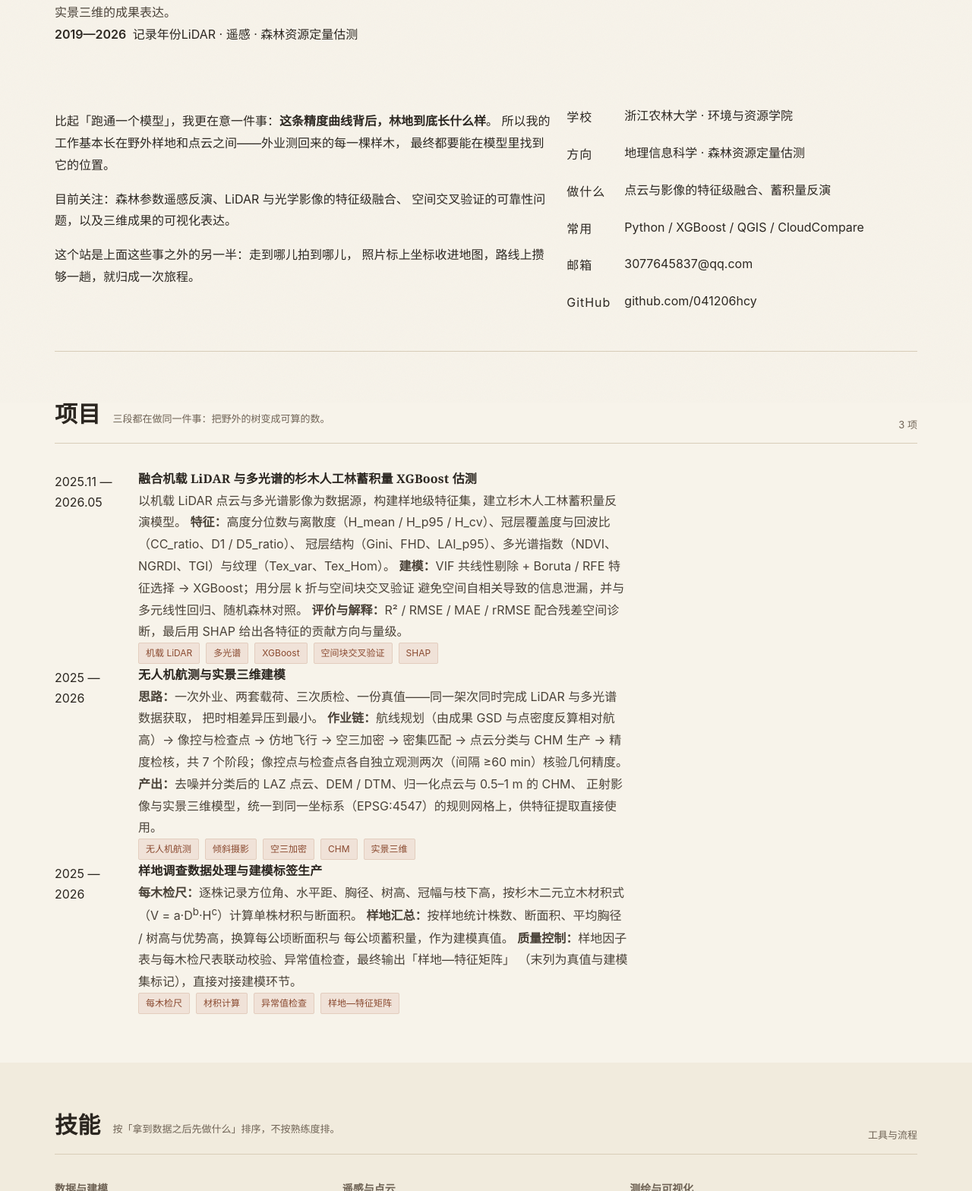
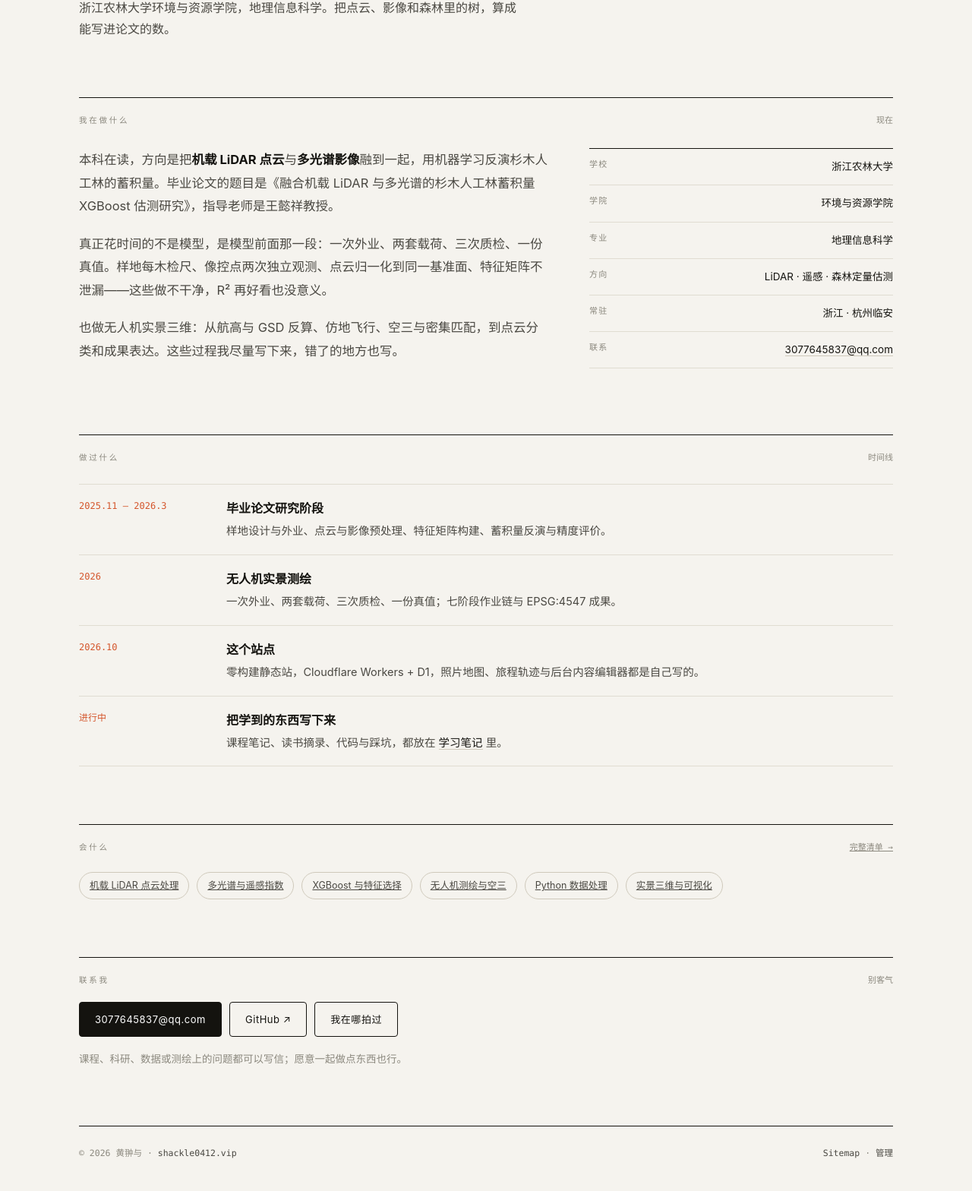
Before and after one commit to 041206hcy/my-portfolio, a website: page public/about.html in a window 1280 px wide. Shown: the part 270-1838 px from the top of the page at 76% size. Drawn offline with Linux system fonts and the light colour scheme.

Commit message:
feat(batch2): 作品/书影音/技能 三种专属版式 + 重写关于我；卡片悬浮动效（跟手倾斜+光斑+入场）；extra 字段在列表中解析

```diff
--- a/public/about.html
+++ b/public/about.html
@@ -3,216 +3,133 @@
 <head>
 <meta charset="UTF-8">
 <meta name="viewport" content="width=device-width, initial-scale=1">
-<title>关于 · 黄翀与的旅程</title>
-<meta name="description" content="黄翀与：浙江农林大学环境与资源学院，地理信息科学。研究方向是机载 LiDAR 与多光谱影像的特征级融合、森林参数反演。">
+<title>关于我 · 黄翀与</title>
+<meta name="description" content="黄翀与，浙江农林大学环境与资源学院地理信息科学。做机载 LiDAR 点云处理、多光谱遥感、杉木人工林蓄积量 XGBoost 反演与无人机实景三维。这里是我做过什么、会什么、怎么联系我。">
+<meta name="keywords" content="黄翀与,地理信息科学,机载LiDAR,多光谱遥感,杉木人工林,蓄积量估测,XGBoost,点云,无人机测绘,实景三维">
+<meta name="author" content="黄翀与">
 <link rel="canonical" href="https://shackle0412.vip/about">
-<meta name="theme-color" content="#f2f3ee">
-<link rel="icon" href="assets/favicon.svg" type="image/svg+xml">
-<link rel="stylesheet" href="styles.css">
-<link rel="stylesheet" href="layout.css">
-<link rel="stylesheet" href="page.css">
+<meta property="og:type" content="profile">
+<meta property="og:title" content="关于我 · 黄翀与">
+<meta property="og:description" content="机载 LiDAR、多光谱遥感与森林蓄积量反演；做过什么、会什么、怎么联系。">
+<meta property="og:url" content="https://shackle0412.vip/about">
+<meta property="og:image" content="https://shackle0412.vip/assets/og-cover.jpg">
+<meta name="twitter:card" content="summary_large_image">
+<link rel="icon" href="/assets/favicon.svg" type="image/svg+xml">
+<link rel="stylesheet" href="/b.css">
+<link rel="stylesheet" href="/reactbits.css">
+<script type="application/ld+json">
+{
+  "@context": "https://schema.org",
+  "@type": "Person",
+  "name": "黄翀与",
+  "url": "https://shackle0412.vip/about",
+  "affiliation": { "@type": "CollegeOrUniversity", "name": "浙江农林大学 环境与资源学院" },
+  "knowsAbout": ["地理信息科学", "机载 LiDAR", "多光谱遥感", "森林蓄积量估测", "无人机实景三维", "Python"],
+  "sameAs": ["https://github.com/041206hcy"]
+}
+</script>
 </head>
-<body class="page--wide" data-page="about">
-
-<a class="skip" href="#main">跳到主内容</a>
+<body data-page="about">
 
 <header class="nav" id="top">
-  <a class="nav__brand" href="/">黄翀与的旅程</a>
+  <div class="wrap nav__in">
+    <a class="nav__brand" href="/">黄翀与</a>
     <nav class="nav__links" aria-label="主导航">
-    <a href="/journeys">旅程</a>
-    <a href="/map">地图</a>
-    <a href="/photos">照片</a>
-    <a href="/notes">笔记</a>
-    <a href="/about" aria-current="page">关于</a>
+      <a href="/life">生活</a>
+      <a href="/learn">学习</a>
+      <a href="/work">作品</a>
+      <a href="/media">书影音</a>
+      <a href="/skill">技能</a>
+      <a href="/journeys">旅行</a>
+      <a href="/about">关于</a>
     </nav>
+  </div>
 </header>
 
-<main id="main">
+<main class="wrap" id="main">
 
-  <div class="page-head">
-    <p class="page-head__kicker">关于这个站，也关于我</p>
-    <h1 class="page-head__title">黄翀与</h1>
-    <p class="page-head__desc">
-      浙江农林大学环境与资源学院在读，地理信息科学方向。
-      把<strong>机载 LiDAR 点云</strong>与<strong>多光谱影像</strong>融到一起，
-      用机器学习反演杉木人工林的蓄积量，并做无人机实景三维的成果表达。
-    </p>
-    <p class="page-head__meta">
-      <span><b>2019—2026</b> 记录年份</span>
-      <span>LiDAR · 遥感 · 森林资源定量估测</span>
-    </p>
+  <section class="page-head">
+    <p class="label">About · 黄翀与</p>
+    <h1>关于我</h1>
+    <p>浙江农林大学环境与资源学院，地理信息科学。把点云、影像和森林里的树，算成能写进论文的数。</p>
+  </section>
+
+  <div class="band" data-rb="reveal">
+    <span class="label">我在做什么</span>
+    <span class="band__note">现在</span>
   </div>
+  <section class="about-grid" data-rb="reveal">
+    <div class="about-body">
+      <p>本科在读，方向是把<strong>机载 LiDAR 点云</strong>与<strong>多光谱影像</strong>融到一起，用机器学习反演杉木人工林的蓄积量。毕业论文的题目是《融合机载 LiDAR 与多光谱的杉木人工林蓄积量 XGBoost 估测研究》，指导老师是王懿祥教授。</p>
+      <p>真正花时间的不是模型，是模型前面那一段：一次外业、两套载荷、三次质检、一份真值。样地每木检尺、像控点两次独立观测、点云归一化到同一基准面、特征矩阵不泄漏——这些做不干净，R² 再好看也没意义。</p>
+      <p>也做无人机实景三维：从航高与 GSD 反算、仿地飞行、空三与密集匹配，到点云分类和成果表达。这些过程我尽量写下来，错了的地方也写。</p>
+    </div>
+    <aside class="about-side">
+      <dl class="facts">
+        <div><dt>学校</dt><dd>浙江农林大学</dd></div>
+        <div><dt>学院</dt><dd>环境与资源学院</dd></div>
+        <div><dt>专业</dt><dd>地理信息科学</dd></div>
+        <div><dt>方向</dt><dd>LiDAR · 遥感 · 森林定量估测</dd></div>
+        <div><dt>常驻</dt><dd>浙江 · 杭州临安</dd></div>
+        <div><dt>联系</dt><dd><a href="mailto:3077645837@qq.com">3077645837@qq.com</a></dd></div>
+      </dl>
+    </aside>
+  </section>
 
-  <!-- ---------- 简介 ---------- -->
-  <section class="band band--tight" id="about" style="padding-top:var(--s5)">
-    <div class="sheet">
-      <div class="c-7">
-        <p>
-          比起「跑通一个模型」，我更在意一件事：<strong>这条精度曲线背后，林地到底长什么样</strong>。
-          所以我的工作基本长在野外样地和点云之间——外业测回来的每一棵样木，
-          最终都要能在模型里找到它的位置。
-        </p>
-        <p>
-          目前关注：森林参数遥感反演、LiDAR 与光学影像的特征级融合、
-          空间交叉验证的可靠性问题，以及三维成果的可视化表达。
-        </p>
-        <p>
-          这个站是上面这些事之外的另一半：走到哪儿拍到哪儿，
-          照片标上坐标收进地图，路线上攒够一趟，就归成一次旅程。
-        </p>
+  <div class="band" data-rb="reveal">
+    <span class="label">做过什么</span>
+    <span class="band__note">时间线</span>
   </div>
-      <div class="c-5">
-        <!-- 事实表：像图幅边上的图例栏，一列名一列值，全部靠线分隔 -->
-        <dl class="facts">
-          <div><dt>学校</dt><dd>浙江农林大学 · 环境与资源学院</dd></div>
-          <div><dt>方向</dt><dd>地理信息科学 · 森林资源定量估测</dd></div>
-          <div><dt>做什么</dt><dd>点云与影像的特征级融合、蓄积量反演</dd></div>
-          <div><dt>常用</dt><dd>Python / XGBoost / QGIS / CloudCompare</dd></div>
-          <div><dt>邮箱</dt><dd><a href="mailto:3077645837@qq.com">3077645837@qq.com</a></dd></div>
-          <div><dt>GitHub</dt><dd><a href="https://github.com/041206hcy" target="_blank" rel="noopener">github.com/041206hcy</a></dd></div>
-        </dl>
+  <section class="tl" data-rb="reveal">
+    <div class="tl__row">
+      <span class="tl__d">2025.11 — 2026.3</span>
+      <span class="tl__b"><b>毕业论文研究阶段</b>样地设计与外业、点云与影像预处理、特征矩阵构建、蓄积量反演与精度评价。</span>
     </div>
+    <div class="tl__row">
+      <span class="tl__d">2026</span>
+      <span class="tl__b"><b>无人机实景测绘</b>一次外业、两套载荷、三次质检、一份真值；七阶段作业链与 EPSG:4547 成果。</span>
+    </div>
+    <div class="tl__row">
+      <span class="tl__d">2026.10</span>
+      <span class="tl__b"><b>这个站点</b>零构建静态站，Cloudflare Workers + D1，照片地图、旅程轨迹与后台内容编辑器都是自己写的。</span>
+    </div>
+    <div class="tl__row">
+      <span class="tl__d">进行中</span>
+      <span class="tl__b"><b>把学到的东西写下来</b>课程笔记、读书摘录、代码与踩坑，都放在 <a href="/learn">学习笔记</a> 里。</span>
     </div>
   </section>
 
-  <!-- ---------- 项目 ---------- -->
-  <section class="band" id="projects">
-    <header class="head">
-      <h2 class="head__title">项目</h2>
-      <p class="head__sub">三段都在做同一件事：把野外的树变成可算的数。</p>
-      <span class="head__more">3 项</span>
-    </header>
-
-    <article class="entry">
-      <p class="entry__side">2025.11 —<br>2026.05</p>
-      <div>
-        <h3 class="entry__title">融合机载 LiDAR 与多光谱的杉木人工林蓄积量 XGBoost 估测</h3>
-        <p class="entry__body">
-          以机载 LiDAR 点云与多光谱影像为数据源，构建样地级特征集，建立杉木人工林蓄积量反演模型。
-          <strong>特征：</strong>高度分位数与离散度（H_mean / H_p95 / H_cv）、冠层覆盖度与回波比（CC_ratio、D1 / D5_ratio）、
-          冠层结构（Gini、FHD、LAI_p95）、多光谱指数（NDVI、NGRDI、TGI）与纹理（Tex_var、Tex_Hom）。
-          <strong>建模：</strong>VIF 共线性剔除 + Boruta / RFE 特征选择 → XGBoost；用分层 k 折与空间块交叉验证
-          避免空间自相关导致的信息泄漏，并与多元线性回归、随机森林对照。
-          <strong>评价与解释：</strong>R² / RMSE / MAE / rRMSE 配合残差空间诊断，最后用 SHAP 给出各特征的贡献方向与量级。
-        </p>
-        <ul class="tags">
-          <li>机载 LiDAR</li><li>多光谱</li><li>XGBoost</li><li>空间块交叉验证</li><li>SHAP</li>
-        </ul>
+  <div class="band" data-rb="reveal">
+    <span class="label">会什么</span>
+    <a class="band__note" href="/skill">完整清单 →</a>
   </div>
-    </article>
-
-    <article class="entry">
-      <p class="entry__side">2025 —<br>2026</p>
-      <div>
-        <h3 class="entry__title">无人机航测与实景三维建模</h3>
-        <p class="entry__body">
-          <strong>思路：</strong>一次外业、两套载荷、三次质检、一份真值——同一架次同时完成 LiDAR 与多光谱数据获取，
-          把时相差异压到最小。
-          <strong>作业链：</strong>航线规划（由成果 GSD 与点密度反算相对航高）→ 像控与检查点 → 仿地飞行 → 空三加密 →
-          密集匹配 → 点云分类与 CHM 生产 → 精度检核，共 7 个阶段；像控点与检查点各自独立观测两次（间隔 ≥60 min）核验几何精度。
-          <strong>产出：</strong>去噪并分类后的 LAZ 点云、DEM / DTM、归一化点云与 0.5–1 m 的 CHM、
-          正射影像与实景三维模型，统一到同一坐标系（EPSG:4547）的规则网格上，供特征提取直接使用。
-        </p>
-        <ul class="tags">
-          <li>无人机航测</li><li>倾斜摄影</li><li>空三加密</li><li>CHM</li><li>实景三维</li>
-        </ul>
-      </div>
-    </article>
-
-    <article class="entry">
-      <p class="entry__side">2025 —<br>2026</p>
-      <div>
-        <h3 class="entry__title">样地调查数据处理与建模标签生产</h3>
-        <p class="entry__body">
-          <strong>每木检尺：</strong>逐株记录方位角、水平距、胸径、树高、冠幅与枝下高，按杉木二元立木材积式
-          （V = a·D<sup>b</sup>·H<sup>c</sup>）计算单株材积与断面积。
-          <strong>样地汇总：</strong>按样地统计株数、断面积、平均胸径 / 树高与优势高，换算每公顷断面积与
-          每公顷蓄积量，作为建模真值。
-          <strong>质量控制：</strong>样地因子表与每木检尺表联动校验、异常值检查，最终输出「样地—特征矩阵」
-          （末列为真值与建模集标记），直接对接建模环节。
-        </p>
-        <ul class="tags">
-          <li>每木检尺</li><li>材积计算</li><li>异常值检查</li><li>样地—特征矩阵</li>
-        </ul>
-      </div>
-    </article>
+  <section class="chips" data-rb="reveal">
+    <a class="chip" href="/skill?tag=LiDAR">机载 LiDAR 点云处理</a>
+    <a class="chip" href="/skill?tag=遥感">多光谱与遥感指数</a>
+    <a class="chip" href="/skill?tag=机器学习">XGBoost 与特征选择</a>
+    <a class="chip" href="/skill?tag=无人机">无人机测绘与空三</a>
+    <a class="chip" href="/skill?tag=Python">Python 数据处理</a>
+    <a class="chip" href="/skill?tag=三维">实景三维与可视化</a>
   </section>
 
-  <!-- ---------- 技能 ---------- -->
-  <section class="band band--soft band--bleed" id="skills">
-    <div class="band__inner">
-      <header class="head">
-        <h2 class="head__title">技能</h2>
-        <p class="head__sub">按「拿到数据之后先做什么」排序，不按熟练度排。</p>
-        <span class="head__more">工具与流程</span>
-      </header>
-      <div class="skills">
-        <div class="skills__group">
-          <h4>数据与建模</h4>
-          <ul class="tags">
-            <li>Python</li><li>scikit-learn</li><li>XGBoost</li><li>SHAP</li><li>pandas / numpy</li>
-          </ul>
+  <div class="band" data-rb="reveal">
+    <span class="label">联系我</span>
+    <span class="band__note">别客气</span>
   </div>
-        <div class="skills__group">
-          <h4>遥感与点云</h4>
-          <ul class="tags">
-            <li>LiDAR 点云处理</li><li>CHM / 高度分位数</li><li>多光谱指数</li>
-            <li>CloudCompare</li><li>QGIS</li>
-          </ul>
-        </div>
-        <div class="skills__group">
-          <h4>测绘与可视化</h4>
-          <ul class="tags">
-            <li>无人机倾斜摄影</li><li>实景三维建模</li><li>ArcGIS</li><li>成果制图</li>
-          </ul>
-        </div>
-      </div>
-    </div>
+  <section class="acts" data-rb="reveal" style="margin-top:18px">
+    <a class="btn btn--key" href="mailto:3077645837@qq.com">3077645837@qq.com</a>
+    <a class="btn" href="https://github.com/041206hcy" target="_blank" rel="noopener">GitHub ↗</a>
+    <a class="btn" href="/journeys">我在哪拍过</a>
   </section>
+  <p class="hint">课程、科研、数据或测绘上的问题都可以写信；愿意一起做点东西也行。</p>
 
-  <!-- ---------- 联系 ---------- -->
-  <section class="band" id="contact">
-    <header class="head">
-      <h2 class="head__title">联系</h2>
-      <p class="head__sub">邮件最快，GitHub 上能看到代码。</p>
-      <span class="head__more">shackle0412.vip</span>
-    </header>
-    <dl class="facts facts--wide">
-      <div><dt>邮箱</dt><dd><a href="mailto:3077645837@qq.com">3077645837@qq.com</a></dd></div>
-      <div><dt>GitHub</dt><dd><a href="https://github.com/041206hcy" target="_blank" rel="noopener">github.com/041206hcy</a></dd></div>
-      <div><dt>本站</dt><dd><a href="/">shackle0412.vip</a> · 静态站，托管于 Cloudflare</dd></div>
-    </dl>
-  </section>
+  <footer class="colophon">
+    <span>© 2026 黄翀与 · <a href="https://shackle0412.vip/">shackle0412.vip</a></span>
+    <span><a href="/sitemap.xml">Sitemap</a> · <a href="/admin">管理</a></span>
+  </footer>
+</main>
 
-  <footer class="colophon band--bleed">
-    <div class="band__inner colophon__grid">
-      <div>
-        <p class="colophon__brand">黄翀与的旅程</p>
-        <p class="colophon__line">走到哪儿，拍到哪儿。照片与文字均为本人拍摄整理。</p>
-      </div>
-      <div>
-        <p class="colophon__head">这一页</p>
-        <p class="colophon__line">关于 · 项目 · 技能 · 联系</p>
-      </div>
-      <div>
-        <p class="colophon__head">栏目</p>
-        <p class="colophon__line">
-          <a href="/journeys">旅程</a> · <a href="/map">地图</a> ·
-          <a href="/photos">照片</a> · <a href="/notes">笔记</a>
-        </p>
-      </div>
-      <div>
-        <p class="colophon__head">站点</p>
-        <p class="colophon__line">
-          <a href="https://shackle0412.vip/">shackle0412.vip</a><br>
-          © <span id="year">2026</span> 黄翀与<br>
-          <a href="#top">回到顶部 ↑</a>
-        </p>
-      </div>
-    </div>
-  </footer>
-
-</main>
-<script>document.getElementById('year').textContent = new Date().getFullYear();</script>
+<script src="/reactbits.js"></script>
+<script src="/content.js"></script>
 </body>
 </html>
```
Lines whose indentation alone changed are shown as unchanged.
